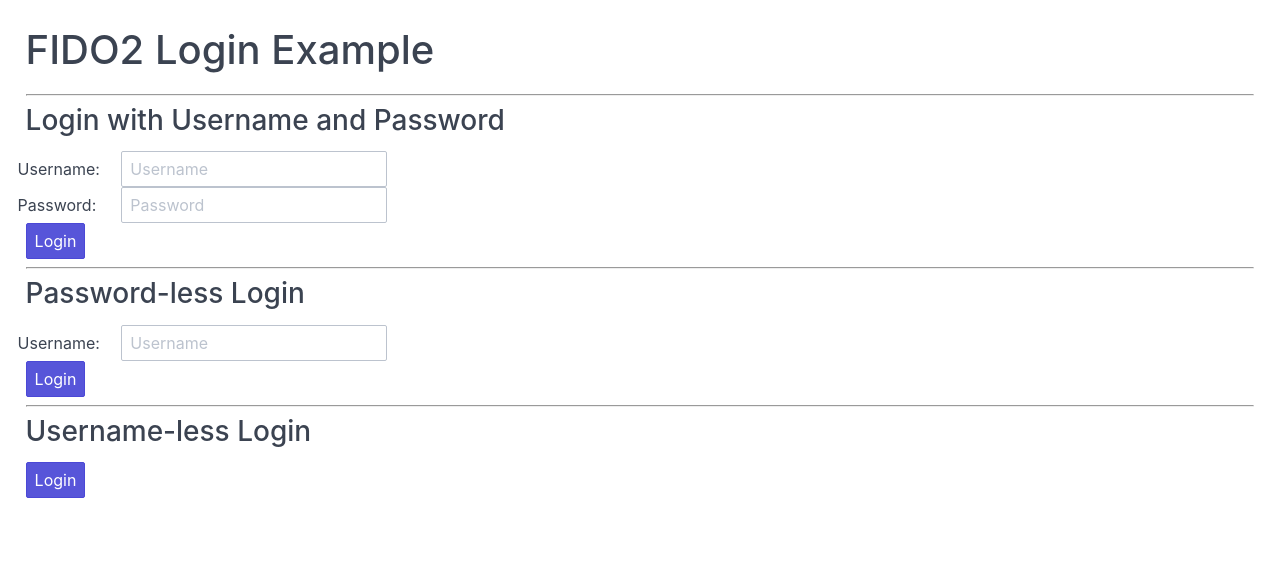
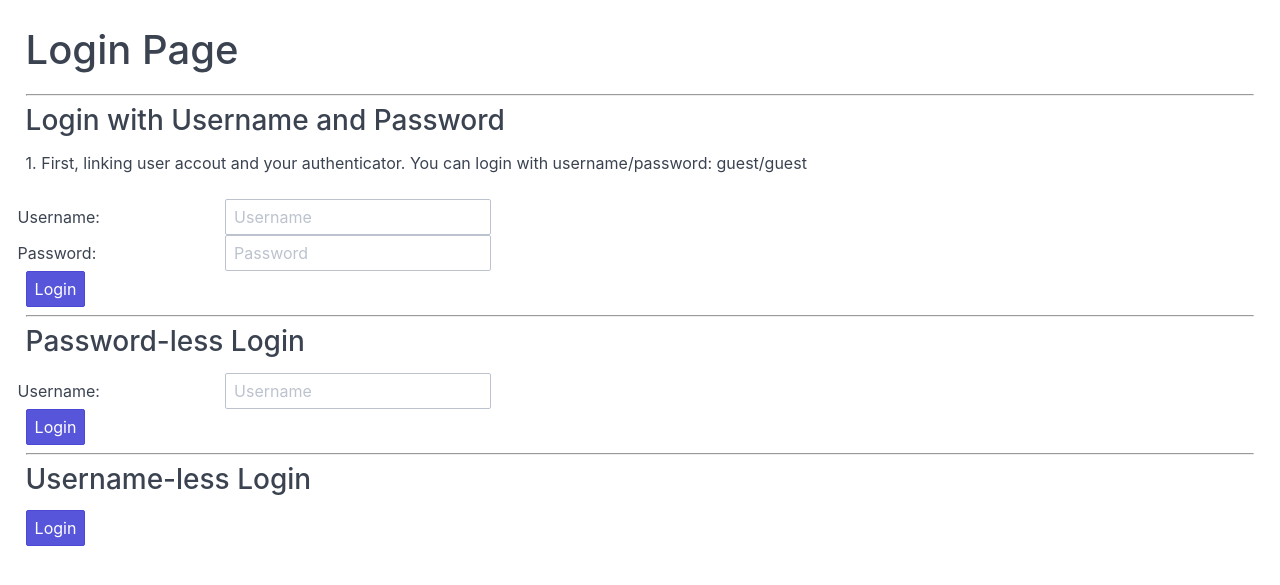
Before and after one commit to osstech-jp/fido2-ldap-demo, a Flask app: page / in a window 1280 px wide. Shown: the top 585 px of the page. Run offline with Flask 2, Linux system fonts and the light colour scheme.

Commit message:
update template

```diff
--- a/rp/app/templates/login.html
+++ b/rp/app/templates/login.html
@@ -9,12 +9,13 @@
     <script src="{{ url_for('static', filename='webauthn.js') }}"></script>
   </head>
   <body style="margin: 2%;">
-    <h1>FIDO2 Login Example</h1>
+    <h1>Login Page</h1>
     <hr />
     <h3>Login with Username and Password</h3>
+    <p>1. First, linking user accout and your authenticator. You can login with username/password: guest/guest</p>
     <form method="POST" action="{{ url_for('login_with_password') }}">
       <div class="columns col-oneline">
-        <div class="col-1">
+        <div class="col-2">
           <label class="form-label" for="username">Username: </label>
         </div>
         <div class="col">
@@ -22,7 +23,7 @@
         </div>
       </div>
       <div class="columns col-oneline">
-        <div class="col-1">
+        <div class="col-2">
           <label class="form-label" for="password">Password: </label>
         </div>
         <div class="col">
@@ -36,7 +37,7 @@
     <h3>Password-less Login</h3>
     <form onsubmit="return login_fido2_username()">
       <div class="columns col-oneline">
-        <div class="col-1">
+        <div class="col-2">
           <label class="form-label" for="username2">Username: </label>
         </div>
         <div class="col">
```
